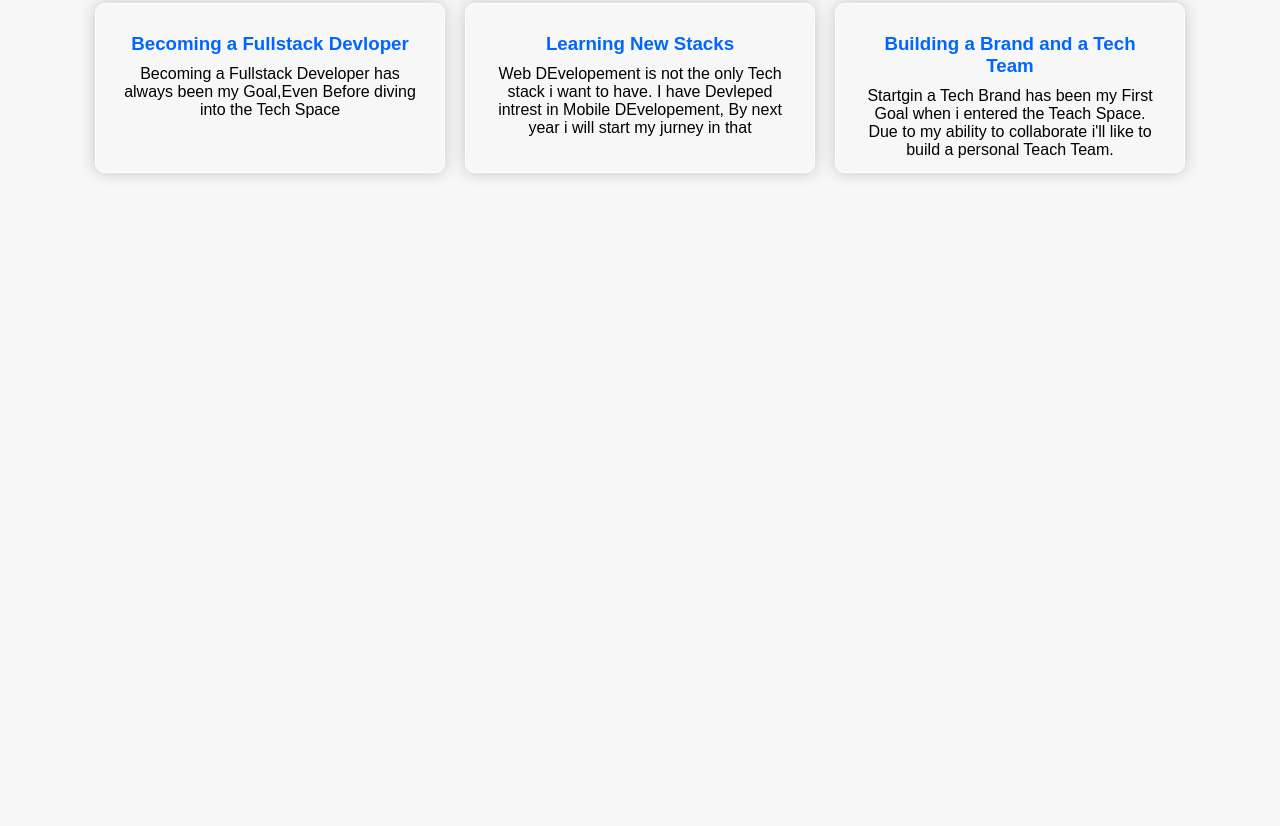
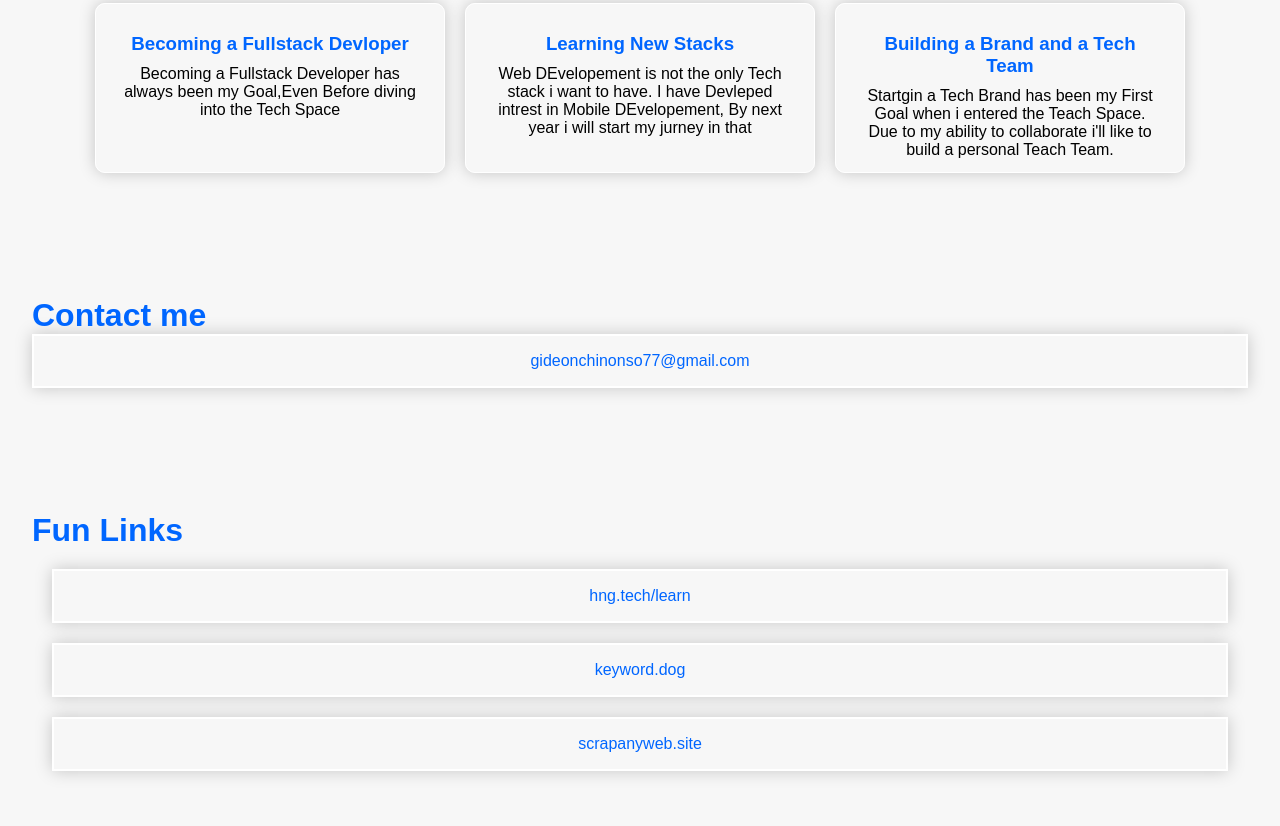
Before and after one commit to GideonJulian/personalHng, a plain HTML site: page index.html in a window 1280 px wide. Shown: the part 1333-2159 px from the top of the page. Before the commit the page ends 1598 px from the top, so only its background shows below. Drawn offline with Linux system fonts and the light colour scheme.

Commit message:
Links added

```diff
--- a/css/style.css
+++ b/css/style.css
@@ -42,8 +42,8 @@ body {
   flex-direction: column;
   gap: 10px;
 }
-#nav-section .nav-container .bars span{
-  height: 2px ;
+#nav-section .nav-container .bars span {
+  height: 2px;
   width: 40px;
   background-color: black;
 }
@@ -111,10 +111,10 @@ body {
   font-size: 1rem;
   border-radius: 10px;
   margin-top: 10px;
-  transition: background .8s, border .8s;
+  transition: background 0.8s, border 0.8s;
   cursor: pointer;
 }
-#hero-section .hero-container a:hover{
+#hero-section .hero-container a:hover {
   background: none;
   border: 1px solid var(--logo-color);
   color: black;
@@ -134,7 +134,6 @@ body {
   position: relative;
   margin-bottom: 30px;
 }
-
 
 #about-section .about-container h1.label {
   color: #0066ff;
@@ -201,9 +200,9 @@ body {
   margin: 30px auto;
   cursor: pointer;
   text-align: center;
-  transition: background .8s, border .8s;
+  transition: background 0.8s, border 0.8s;
 }
-#about-section .about-container .bottomBtn:hover{
+#about-section .about-container .bottomBtn:hover {
   background: none;
   border: 1px solid var(--logo-color);
   color: black;
@@ -226,7 +225,7 @@ body {
   margin-left: 10px;
   color: var(--logo-color);
 }
-#goal-section .goal-container .top-text h3{
+#goal-section .goal-container .top-text h3 {
   text-align: center;
   margin: 20px;
   font-size: 1.5rem;
@@ -234,33 +233,91 @@ font-size: 1.5rem;
 #goal-section .goal-container .top-text h3 span {
   color: var(--logo-color);
 }
-#goal-section .goal-container  .goals {
+#goal-section .goal-container .goals {
   display: flex;
   align-items: center;
   justify-content: center;
   gap: 20px;
 }
-#goal-section .goal-container  .goals .goal {
+#goal-section .goal-container .goals .goal {
   box-shadow: 0 0 1rem #00000034;
-  padding: 1.5rem ;
+  padding: 1.5rem;
   height: 170px;
   width: 350px;
   border-radius: 10px;
-  transition: all .8s;
+  transition: all 0.8s;
   border: 1px solid #fff;
-
 }
-  #goal-section .goal-container  .goals .goal:hover{
+#goal-section .goal-container .goals .goal:hover {
   box-shadow: none;
 }
-  #goal-section .goal-container  .goals .goal  h3 {
+#goal-section .goal-container .goals .goal h3 {
   margin-top: 5px;
   color: var(--logo-color);
   text-align: center;
-
 }
-#goal-section .goal-container  .goals .goal p {
+#goal-section .goal-container .goals .goal p {
   text-align: center;
   margin-top: 10px;
   font-size: 1rem;
 }
+
+/* contact section */
+
+#contact-section {
+  width: 100%;
+}
+#contact-section .contact-container {
+  padding: 2rem;
+  max-width: 1440px;
+  margin-left: auto;
+  margin-right: auto;
+
+  align-items: center;
+  position: relative;
+  margin-bottom: 60px;
+}
+#contact-section .contact-container h1 {
+  color: var(--logo-color);
+}
+#contact-section .contact-container  a {
+  background-color: #f7f7f7;
+  padding: 1rem 2rem;
+  box-shadow: 0 0 1rem #00000034;
+  border: 2px solid #fff;
+  text-align: center;
+  color: var(--logo-color);
+  font-size: 1rem;
+  transition: all 0.8s;
+  display: block;
+}
+
+/* Fun Links */
+#fun-links {
+  width: 100%;
+}
+#fun-links .link-container{
+  padding: 2rem;
+  max-width: 1440px;
+  margin-left: auto;
+  margin-right: auto;
+
+  align-items: center;
+  position: relative;
+  margin-bottom: 60px;
+}
+#fun-links .link-container  h1{
+  color: var(--logo-color);
+}
+#fun-links .link-container a {
+  background-color: #f7f7f7;
+  padding: 1rem 2rem;
+  box-shadow: 0 0 1rem #00000034;
+  border: 2px solid #fff;
+  text-align: center;
+  color: var(--logo-color);
+  font-size: 1rem;
+  transition: all 0.8s;
+  display: block;
+  margin: 20px;
+}
--- a/index.html
+++ b/index.html
@@ -14,7 +14,7 @@
       <div class="nav-container">
         <!-- logo -->
         <div class="logo">
-          <h3>GideonBright</h3>
+          <h3 data-testid="slackDisplayName">GideonBright</h3>
         </div>
         <!-- links -->
 
@@ -32,7 +32,7 @@
     <div id="hero-section">
       <div class="hero-container">
         <div class="textBox">
-          <h1 data-testid="slackProfile">Gideon Bright</h1>
+          <h1 data-testid="slackDisplayName">Gideon Bright</h1>
           <h3 id="typewriter"></h3>
           <p>
          This is a website about my Goal as a Frontend Developer in the next 2 years
@@ -57,7 +57,7 @@
           />
         </div>
         <div class="textBox">
-          <h1>Hello 👋, i am Gideon Bright</h1>
+          <h1 data-testid="slackDisplayName">Hello 👋, i am Gideon Bright</h1>
           <p>
             i am a Professional in Frontend Technologies Like HTML, CSS
             JAVASCRIPT, REACTJS
@@ -125,6 +125,20 @@
         </div>
       </div>
     </div>
+
+    <!-- contact section -->
+     <div id="contact-section">
+      <div class="contact-container">
+        <h1>Contact me </h1>
+        <a href="gideonchinonso77@gmail.com" data-testid="slackEmail">gideonchinonso77@gmail.com</a>
+      </div>
+     </div>
+     <div id="fun-links">
+      <div class="link-container">
+        <h1>Fun Links</h1>
+        <ul><a href="https://hng.tech/learn" data-testid="hngLink">hng.tech/learn</a><a href="https://keyword.dog/" data-testid="keywordLink">keyword.dog</a><a href="https://scrapeanyweb.site/" data-testid="scrapeanyWebLink">scrapanyweb.site</a></ul>
+      </div>
+     </div>
     <script src="main.js"></script>
   </body>
 </html>
```
Lines whose indentation alone changed are shown as unchanged.
